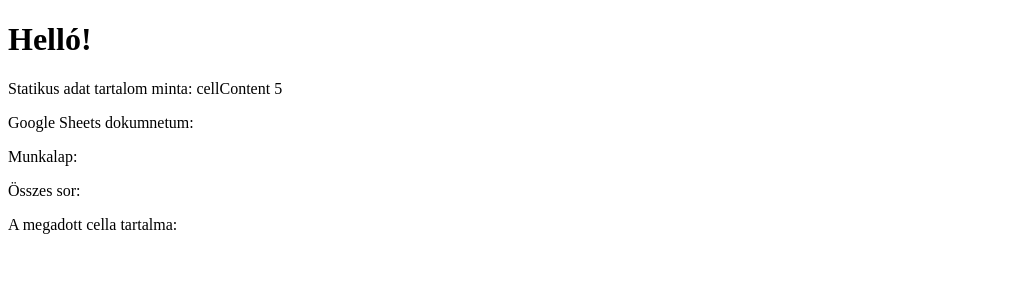
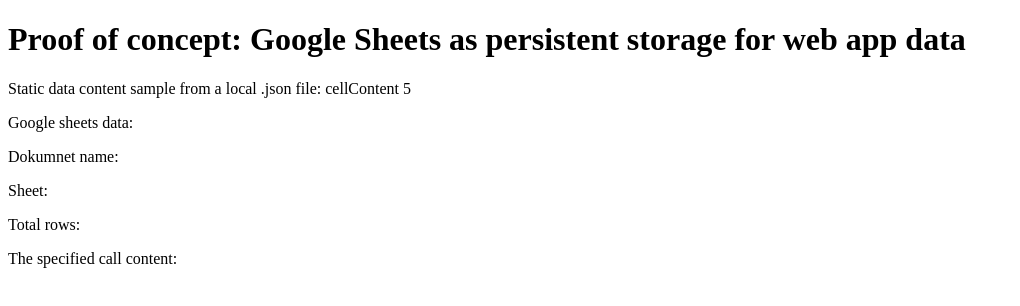
Before and after one commit to joealmond/Google-Sheets-CMS-with-11ty, an Eleventy site: page src/index.njk in a window 1280 px wide. Shown: the whole page, without its empty margins (0-1020 px from the left). Built offline with nearby package versions, Linux system fonts and the light colour scheme; Eleventy itself is replaced by a stand-in of ours; files that its build step writes are made by us from their sources; no server answers; what google-spreadsheet would draw is missing.

Commit message:
translate to english

```diff
--- a/src/index.njk
+++ b/src/index.njk
@@ -3,12 +3,16 @@ title: JAMstack with Google sheets data
 layout: base.njk
 ---
 
-<h1>Helló!</h1>
+<h1>Proof of concept: Google Sheets as persistent storage for web app data</h1>
 
-<p>Statikus adat tartalom minta: {{ content.sheetTitle[1].columnName5 }}</p>
-<p id="documentTitle">Google Sheets dokumnetum: {{ sheets.docTitle }}</p>
-<p id="sheetTitle">Munkalap: {{ sheets.sheetTitle }}</p>
-<p id="rowCount">Összes sor: {{ sheets.sheetRowCount }}</p>
-<p id="cell">A megadott cella tartalma: {{ sheets.cell }}</p>
+<p>
+  Static data content sample from a local .json file:
+  {{ content.sheetTitle[1].columnName5 }}
+</p>
+<p>Google sheets data:</p>
+<p id="documentTitle">Dokumnet name: {{ sheets.docTitle }}</p>
+<p id="sheetTitle">Sheet: {{ sheets.sheetTitle }}</p>
+<p id="rowCount">Total rows: {{ sheets.sheetRowCount }}</p>
+<p id="cell">The specified call content: {{ sheets.cell }}</p>
 
 <!-- <script src="./js/index.js"></script> -->
```
Also changed, not shown: 1 other file.
